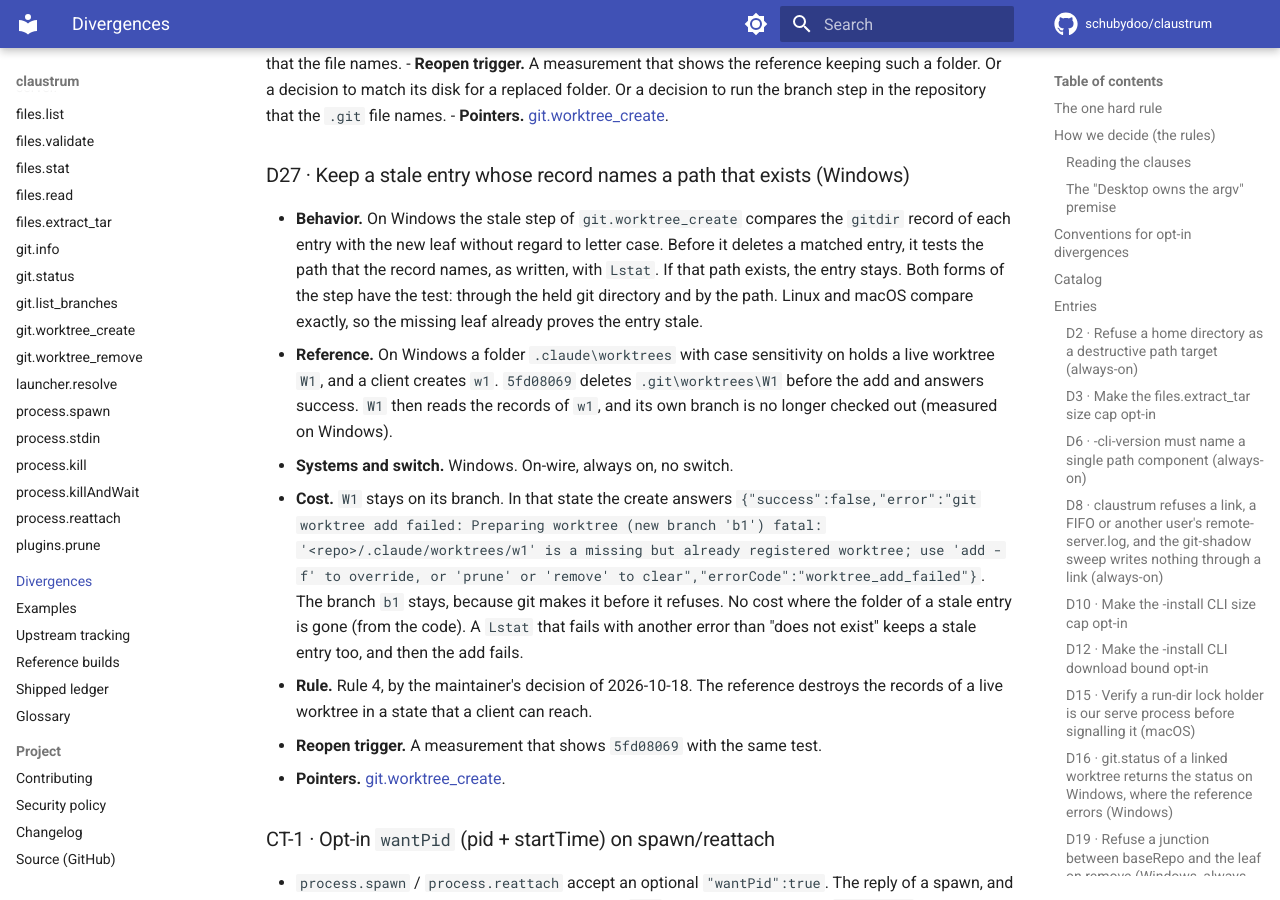
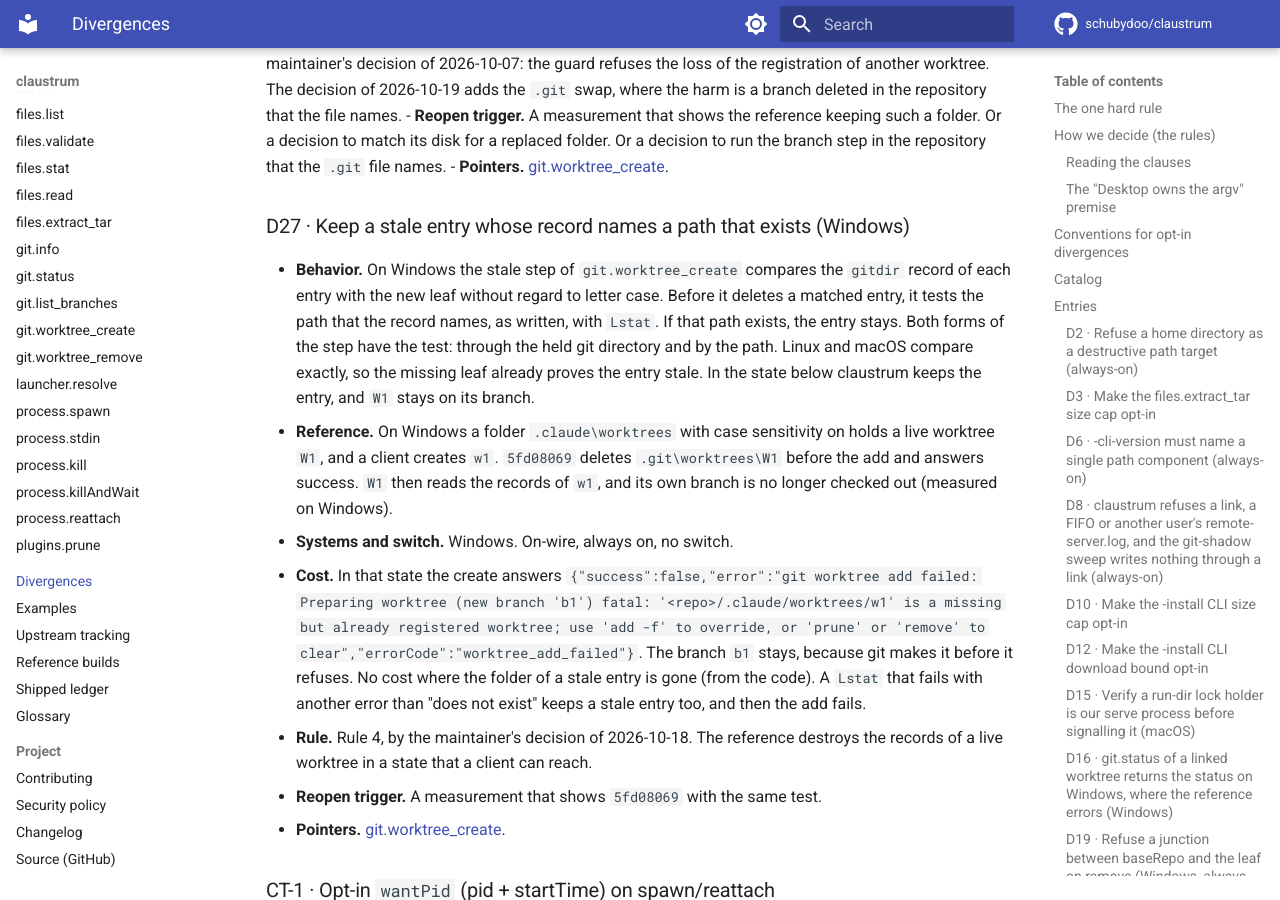
Before and after one commit to schubydoo/claustrum, an MkDocs documentation site: the page built from docs/DIVERGENCES.md, in a window 1280 px wide and 900 px high, scrolled down 14104 px. Built offline with MkDocs 1.6.1 and Material for MkDocs 9.7.7, drawn with Linux system fonts in a browser that asks for light colours; comment, search, counter and statistics services are not loaded; some of the changed text lies outside the part shown.

Commit message:
docs: answer the review of the D15 to D27 cut
Co-Authored-By: Claude Opus 5.5 <noreply@anthropic.com>

```diff
--- a/docs/DIVERGENCES.md
+++ b/docs/DIVERGENCES.md
@@ -446,13 +447,13 @@ no flag and no key.
   gone in that wait while its group still answers. claustrum then waits 50 ms
   and reads the leader again before the group `SIGKILL`. A leader that is alive
   again takes the record test. A leader that fails that test gets no more
-  signals. No frame changes.
+  signals. No frame changes. With the wait, claustrum did not end the child
+  that replaces its program (measured on Linux and macOS).
 - **Reference.** `89cb6289` sends that `SIGKILL` within 5 ms of the `SIGTERM`
   (measured on Linux). So a child that replaces its program on `SIGTERM` is
   sometimes ended on Linux, and was not ended on macOS (measured on Linux and
   macOS). It also sends a group `SIGKILL` in some runs where the child ends on
-  `SIGTERM` (measured on Linux). claustrum sends none there. With the wait it
-  did not end the child that replaces its program (measured on Linux and macOS).
+  `SIGTERM` (measured on Linux). claustrum sends none there.
 - **Systems and switch.** Linux and macOS. Always on, no switch. The 50 ms is
   claustrum's own value.
 - **Cost.** The group `SIGKILL` comes about 50 ms later. A reap whose groups all
@@ -587,14 +588,15 @@ no flag and no key.
   Before it deletes a matched entry, it tests the path that the record names, as
   written, with `Lstat`. If that path exists, the entry stays. Both forms of the
   step have the test: through the held git directory and by the path. Linux and
-  macOS compare exactly, so the missing leaf already proves the entry stale.
+  macOS compare exactly, so the missing leaf already proves the entry stale. In
+  the state below claustrum keeps the entry, and `W1` stays on its branch.
 - **Reference.** On Windows a folder `.claude\worktrees` with case sensitivity
   on holds a live worktree `W1`, and a client creates `w1`. `5fd08069` deletes
   `.git\worktrees\W1` before the add and answers success. `W1` then reads the
   records of `w1`, and its own branch is no longer checked out (measured on
   Windows).
 - **Systems and switch.** Windows. On-wire, always on, no switch.
-- **Cost.** `W1` stays on its branch. In that state the create answers
+- **Cost.** In that state the create answers
   `{"success":false,"error":"git worktree add failed: Preparing worktree (new branch 'b1') fatal: '<repo>/.claude/worktrees/w1' is a missing but already registered worktree; use 'add -f' to override, or 'prune' or 'remove' to clear","errorCode":"worktree_add_failed"}`.
   The branch `b1` stays, because git makes it before it refuses. No cost where
   the folder of a stale entry is gone (from the code). A `Lstat` that fails with
```
Also changed, not shown: other parts of docs/DIVERGENCES.md (+3 -2 lines), docs/protocol/git-worktree-create.md (+1 -1 lines), 1 other file.
